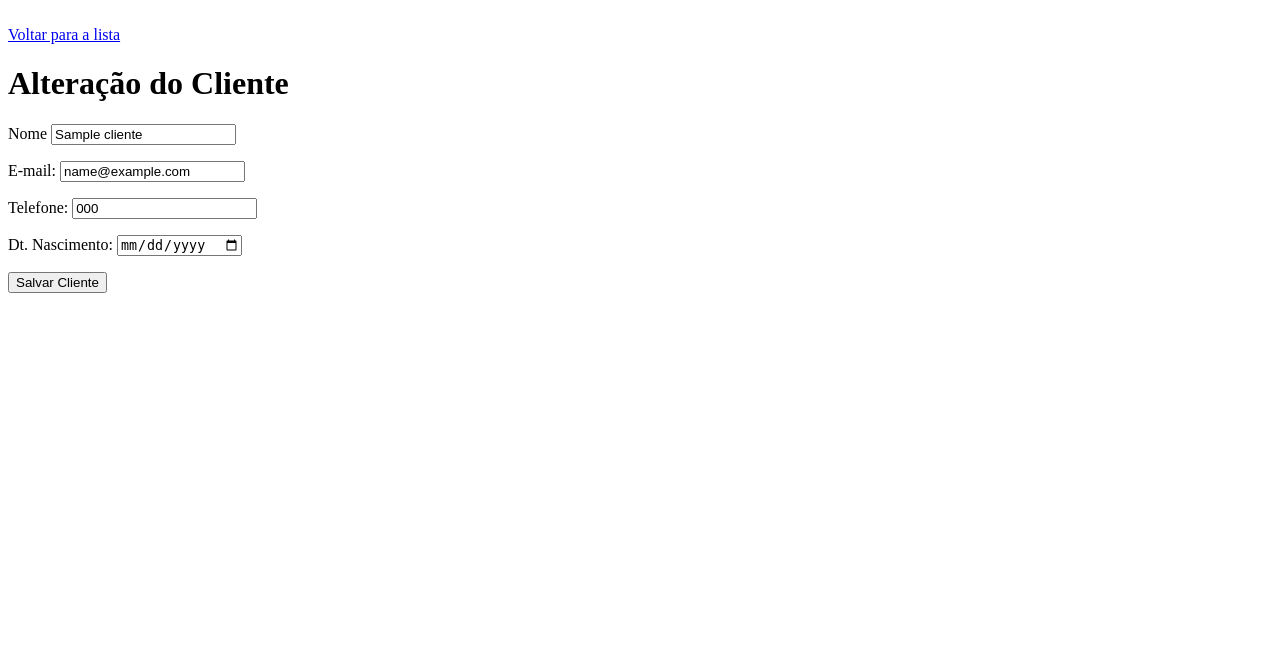
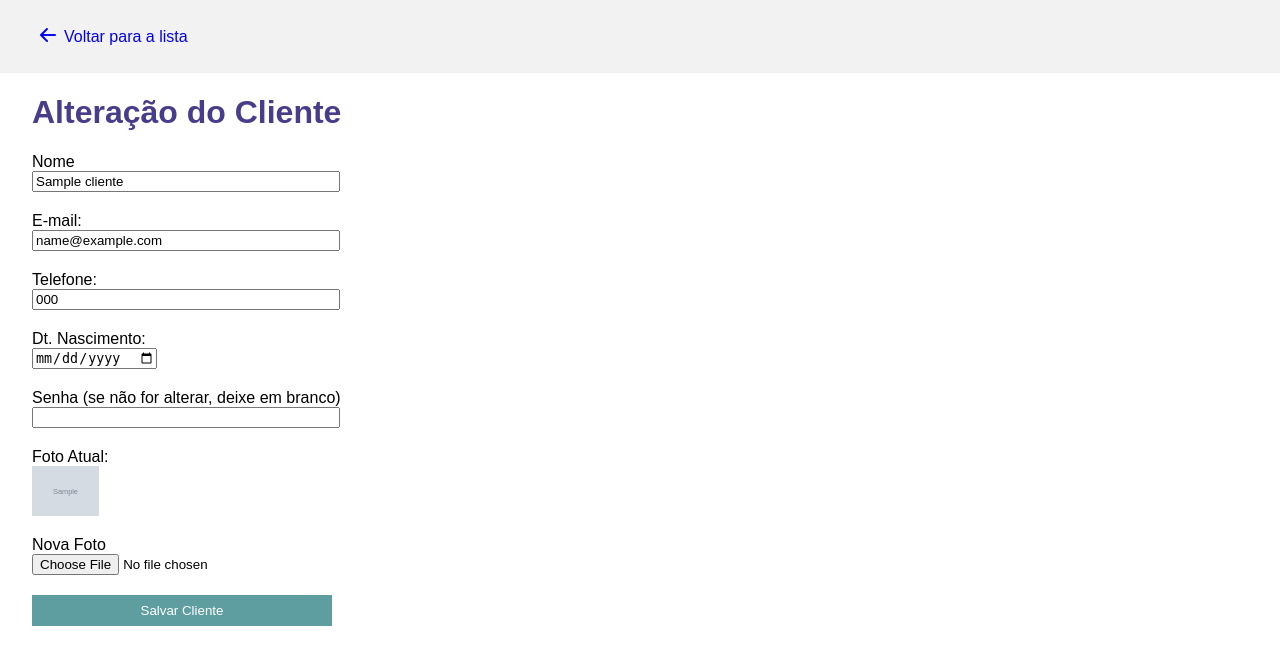
Before and after one commit to luiizsilverio/php-crud, a PHP site: page /php-crud/editar-cliente.php?id=1 in a window 1280 px wide. Shown: the top 665 px of the page. Run offline with PHP 8.4, Linux system fonts and the light colour scheme; tables that the repository leaves empty or names only in its code hold one stand-in row (values such as "Sample post"); grey boxes marked "Sample" are stand-in pictures; data that the repository does not hold is empty.

Commit message:
css, alteração de foto

```diff
--- a/editar-cliente.php
+++ b/editar-cliente.php
@@ -7,7 +7,6 @@
 
   $sql = "SELECT * FROM clientes WHERE id = {$id}";
 
-
   try {
     $result = $db_connect->query($sql) or die($db_connect->error);
     $qtd_clientes = $result->num_rows;
@@ -16,6 +15,12 @@
       die("Cliente não encontrado!");
 
     $cliente = $result->fetch_assoc();
+
+    $nome     = $cliente['nome'];
+    $email    = $cliente['email'];
+    $telefone = $cliente['telefone'];
+    $dtnas    = $cliente['dtnas'];
+    $foto     = $cliente['foto'];
   }
   catch (Exception $e) {
     $erro = "Erro ao enviar dados: " . $db_connect->error;
@@ -28,22 +33,27 @@
   <head>
     <meta charset="UTF-8">
     <meta name="viewport" content="width=device-width, initial-scale=1.0">
+    <link rel="stylesheet" href="styles.css" />
+    <link rel="stylesheet" href="https://cdn.jsdelivr.net/npm/bootstrap-icons@1.11.3/font/bootstrap-icons.min.css">
     <title>PHP CRUD | Alterar Cliente</title>
   </head>
 
   <body>
-    <?php include "header.php" ?>
-
-    <h1>Alteração do Cliente</h1>
-
-    <?php
+    <?php include "header.php";
 
       if ($_SERVER['REQUEST_METHOD'] == 'POST') {
-          $nome     = $_POST['nome'];
-          $email    = $_POST['email'];
-          $telefone = $_POST['telefone'];
-          $dtnas    = $_POST['dtnas'];
-          $erro     = "";
+          include 'lib/upload.php';
+
+          $nome      = $_POST['nome'];
+          $email     = $_POST['email'];
+          $telefone  = $_POST['telefone'];
+          $dtnas     = $_POST['dtnas'];
+          $senha     = $_POST['senha'];
+          $erro      = "";
+          $sql_foto  = "";
+          $sql_senha = "";
+
+          $alterou_senha = !empty($senha);
 
           $email = filter_var($email, FILTER_SANITIZE_EMAIL);
 
@@ -56,22 +66,44 @@
           elseif (!empty($dtnas) && !strtotime($dtnas)) {
             $erro = 'Data inválida';
           }
+
+          if ($alterou_senha && (strlen($senha) < 4 || strlen($senha) > 16)) {
+            $erro = 'A senha deve ter tamanho entre 6 e 16 caracteres';
+          }
+
+          if (isset($_FILES['foto'])) {   // Upload de foto
+            $arq = $_FILES['foto'];
+            $path = enviarArquivo($arq['error'], $arq['size'], $arq['name'], $arq['tmp_name']);
+            if ($path == false)
+              $erro = 'Falha ao enviar a foto';
             else {
+              $sql_foto = " foto = '$path', ";
+              $foto = $path;
+            }
+          }
+
+          if (!$erro) {
+
+            if ($alterou_senha) {
+              $hash = password_hash($senha, PASSWORD_DEFAULT);
+              $sql_senha = " senha = '$hash', ";
+            }
+
             $sql = "UPDATE clientes
                     SET nome = '$nome',
                     email = '$email',
                     telefone = '$telefone',
+                    {$sql_senha}
+                    {$sql_foto}
                     dtnas = '$dtnas'
                     WHERE id = {$id}";
 
             try {
               $db_connect->query($sql);
               $sucesso = "Cliente atualizado com sucesso!";
-              // unset($_POST);
-              $nome = '';
-              $email = '';
-              $telefone = '';
-              $dtnas = '';
+
+              if (!empty($cliente['foto']) && !empty($sql_foto))
+                unlink($cliente['foto']); // apaga a foto antiga
 
             }
             catch (Exception $e) {
@@ -79,30 +111,48 @@
             }
           }
       }
-
     ?>
 
-  <form action="" method="post" >
+    <div class="container">
+      <h1>Alteração do Cliente</h1>
+
+      <form action="" method="post" enctype="multipart/form-data">
         <p>
-      <label for="nome">Nome</label>
-      <input type="text" name="nome" id="nome" value="<?php echo $cliente['nome']; ?>" />
+          <label for="nome">Nome</label><br>
+          <input type="text" name="nome" id="nome" value="<?php echo $nome; ?>" />
         </p>
         <p>
-      <label for="email">E-mail:</label>
-      <input type="email" name="email" id="email" value="<?php echo $cliente['email']; ?>" />
+          <label for="email">E-mail:</label><br>
+          <input type="email" name="email" id="email" value="<?php echo $email; ?>" />
         </p>
         <p>
-      <label for="telefone">Telefone:</label>
+          <label for="telefone">Telefone:</label><br>
           <input type="text" name="telefone" id="telefone"
             placeholder="(99) 9999-9999"
-        value="<?php echo $cliente['telefone']; ?>"
+            value="<?php echo $telefone; ?>"
           />
         </p>
         <p>
-      <label for="dtnas">Dt. Nascimento:</label>
+          <label for="dtnas">Dt. Nascimento:</label><br>
           <input type="date" name="dtnas" id="dtnas"
-        value="<?php echo $cliente['dtnas']; ?>"
+            value="<?php echo $dtnas; ?>"
           />
+        </p>
+        <p>
+          <label for="senha">Senha (se não for alterar, deixe em branco)</label><br>
+          <input type="password" name="senha" id="senha" />
+        </p>
+
+        <?php if (!empty($foto)) { ?>
+          <p>
+            <label>Foto Atual:</label><br>
+            <img src="<?php echo $foto; ?>" value="<?php echo $foto; ?> alt="Foto atual" height="50" />
+          </p>
+        <?php } ?>
+
+        <p>
+          <label for="foto">Nova Foto</label><br>
+          <input type="file" name="foto" id="foto" />
         </p>
         <p>
           <p style="color: red; font-style=bold;"><?php echo $erro; ?></p>
@@ -110,5 +160,6 @@
           <button type="submit">Salvar Cliente</button>
         </p>
       </form>
+    </div>
   </body>
 </html>
--- a/header.php
+++ b/header.php
@@ -1,4 +1,9 @@
 
-  <br>
-  <a href="clientes.php">Voltar para a lista</a>
-  <br>
+<div class="header">
+  <a href="clientes.php">
+    <div style="display: flex; align-items: center">
+      <i class="bi bi-arrow-left-short" style="font-size: 32px"></i>
+      <span>Voltar para a lista</span>
+    </div>
+  </a>
+</div>
--- /dev/null
+++ b/styles.css
@@ -0,0 +1,83 @@
+body {
+  margin: 0;
+  box-sizing: border-box;
+  border: 0;
+}
+
+body, html {
+  font-family: sans-serif;
+}
+
+.container {
+  padding: 0 32px;
+}
+
+h1 {
+  color: darkslateblue;
+}
+
+table {
+  border-collapse: collapse;
+
+}
+tr:nth-child(even) {
+  background-color: #f2f2f2;
+}
+th {
+  background-color: darkslateblue;
+  color: white;
+}
+
+i {
+  font-size: 20px;
+  font-style: normal;
+}
+
+a {
+  text-decoration: none;
+  height: auto;
+}
+
+a:hover {
+  filter: brightness(.8);
+}
+
+td a:nth-child(1) {
+  margin-right: 8px;
+}
+
+button, input[type="submit"], input[type="button"] {
+  padding: 8px 12px;
+  color: white;
+  background-color: cadetblue;
+  outline: none;
+  border: 0;
+}
+
+input {
+  margin-bottom: 4px;
+}
+
+input:not([type="date"]) {
+  width: 300px;
+}
+
+input[type="button"] {
+  background-color: white;
+  color: black;
+  border: 1px solid black;
+}
+
+button:hover, input[type="submit"]:hover {
+  filter: brightness(1.2);
+}
+
+.header {
+  background-color: rgb(242, 242, 242);
+  padding: 18px 32px;
+}
+
+
+button[type="submit"], button[type="button"] {
+  width: 300px;
+}
```
Also changed, not shown: cadastrar-cliente.php (+12 -12 lines), clientes.php (+21 -24 lines), excluir-cliente.php (+22 -10 lines), index.php (+3 -5 lines), 1 other file. Lines whose indentation alone changed are shown as unchanged.
